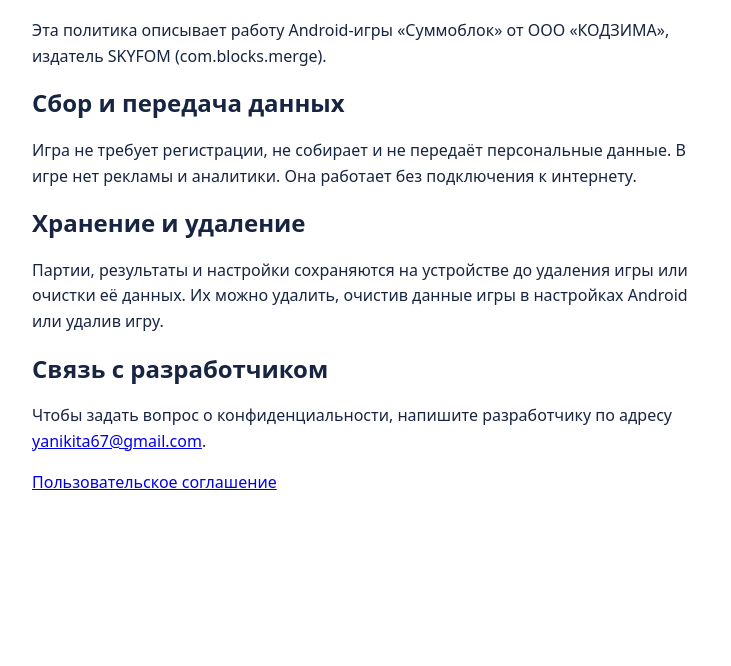
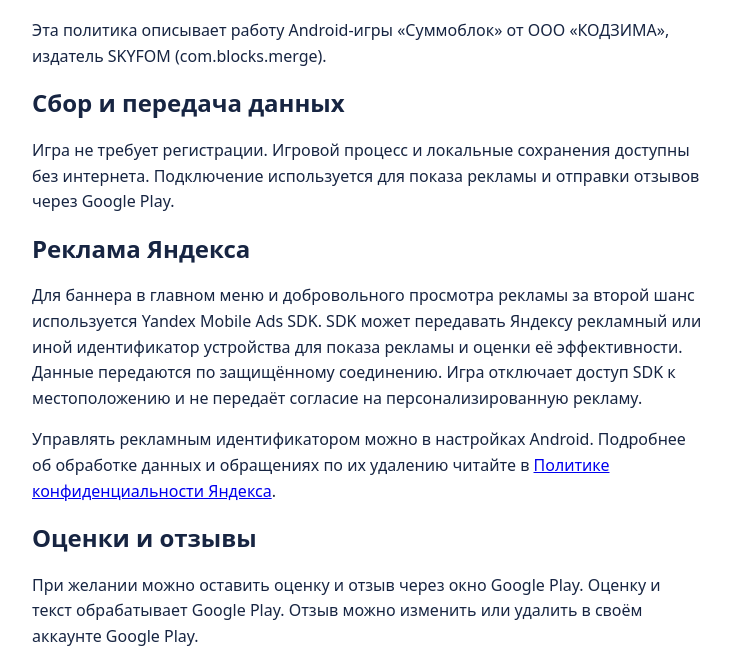
Before and after one commit to kodzima/summoblock-legal, a plain HTML site: page index.html in a window 1280 px wide. Shown: the part 128-794 px from the top of the page, without its empty margins (272-1003 px from the left). Drawn offline with Linux system fonts and the light colour scheme.

Commit message:
Update privacy policy for ads and Play reviews

```diff
--- a/index.html
+++ b/index.html
@@ -11,7 +11,12 @@
 <h1>Политика конфиденциальности Суммоблока</h1>
 <p>Эта политика описывает работу Android-игры «Суммоблок» от ООО «КОДЗИМА», издатель SKYFOM (com.blocks.merge).</p>
 <h2>Сбор и передача данных</h2>
-<p>Игра не требует регистрации, не собирает и не передаёт персональные данные. В игре нет рекламы и аналитики. Она работает без подключения к интернету.</p>
+<p>Игра не требует регистрации. Игровой процесс и локальные сохранения доступны без интернета. Подключение используется для показа рекламы и отправки отзывов через Google Play.</p>
+<h2>Реклама Яндекса</h2>
+<p>Для баннера в главном меню и добровольного просмотра рекламы за второй шанс используется Yandex Mobile Ads SDK. SDK может передавать Яндексу рекламный или иной идентификатор устройства для показа рекламы и оценки её эффективности. Данные передаются по защищённому соединению. Игра отключает доступ SDK к местоположению и не передаёт согласие на персонализированную рекламу.</p>
+<p>Управлять рекламным идентификатором можно в настройках Android. Подробнее об обработке данных и обращениях по их удалению читайте в <a href="https://yandex.ru/legal/confidential/">Политике конфиденциальности Яндекса</a>.</p>
+<h2>Оценки и отзывы</h2>
+<p>При желании можно оставить оценку и отзыв через окно Google Play. Оценку и текст обрабатывает Google Play. Отзыв можно изменить или удалить в своём аккаунте Google Play.</p>
 <h2>Хранение и удаление</h2>
 <p>Партии, результаты и настройки сохраняются на устройстве до удаления игры или очистки её данных. Их можно удалить, очистив данные игры в настройках Android или удалив игру.</p>
 <h2>Связь с разработчиком</h2>
```
